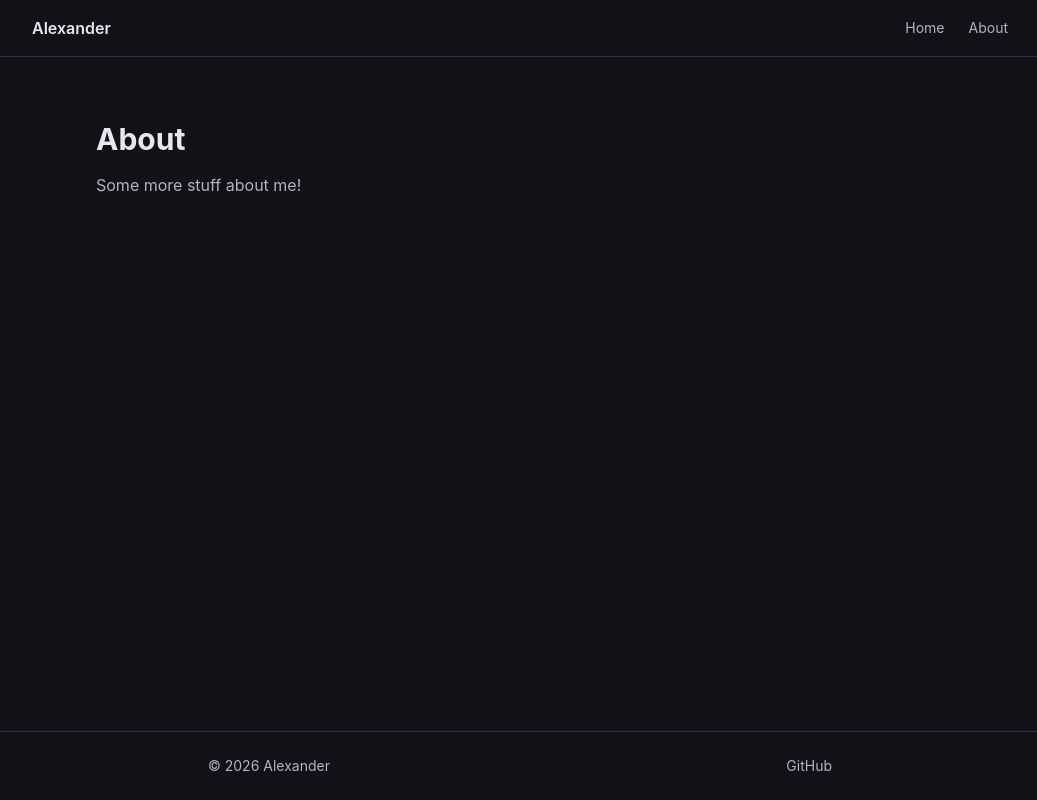
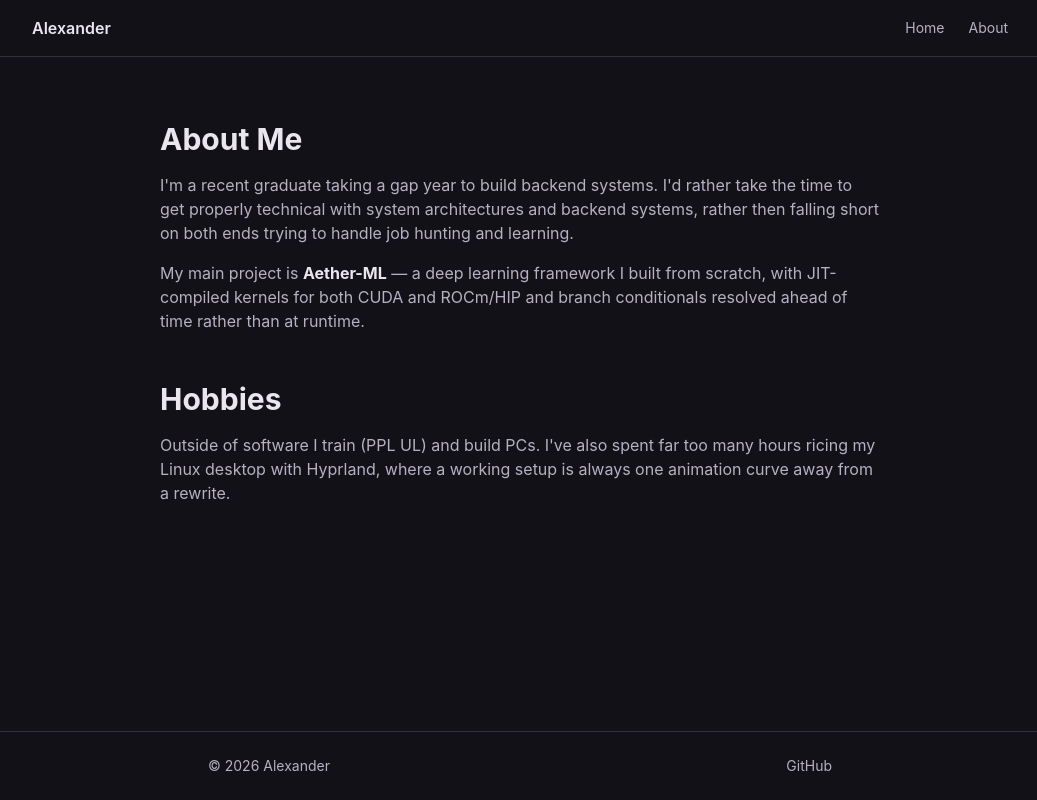
Before and after one commit to AlexanderSoftCode/Bliss, an Astro site: page /about in a window 1280 px wide. Shown: the whole page, without its empty margins (120-1157 px from the left). Built offline with nearby package versions, Linux system fonts and the light colour scheme; Astro itself is replaced by a stand-in of ours.

Commit message:
feat(about): write the about page content

```diff
--- a/src/pages/about.astro
+++ b/src/pages/about.astro
@@ -3,10 +3,25 @@ import Layout from '../layouts/Layout.astro';
 ---
 
 <Layout title="About — Alexander" description="About Alexander.">
-	<section class="mx-auto max-w-4xl px-6 py-16">
-		<h1 class="text-3xl font-bold">About</h1>
+	<section class="mx-auto max-w-3xl px-6 py-16">
+		<h1 class="text-3xl font-bold">About Me</h1>
 		<p class="mt-4 text-text-muted">
-			Some more stuff about me!
+			I'm a recent graduate taking a gap year to build backend systems. I'd rather take the
+			time to get properly technical with system architectures and backend systems, rather then
+			falling short on both ends trying to handle job hunting and learning.
+		</p>
+
+		<p class="mt-4 text-text-muted">
+		    My main project is <strong class="text-text">Aether-ML</strong> — a deep learning framework
+			I built from scratch, with JIT-compiled kernels for both CUDA and ROCm/HIP and branch
+			conditionals resolved ahead of time rather than at runtime.
+		</p>
+		<h2 class="mt-12 text-3xl font-bold">Hobbies</h2>
+
+		<p class="mt-4 text-text-muted">
+		    Outside of software I train (PPL UL) and build PCs. I've also spent far too many hours
+			ricing my Linux desktop with Hyprland, where a working setup is always one animation curve
+			away from a rewrite.
 		</p>
 	</section>
 </Layout>
```
